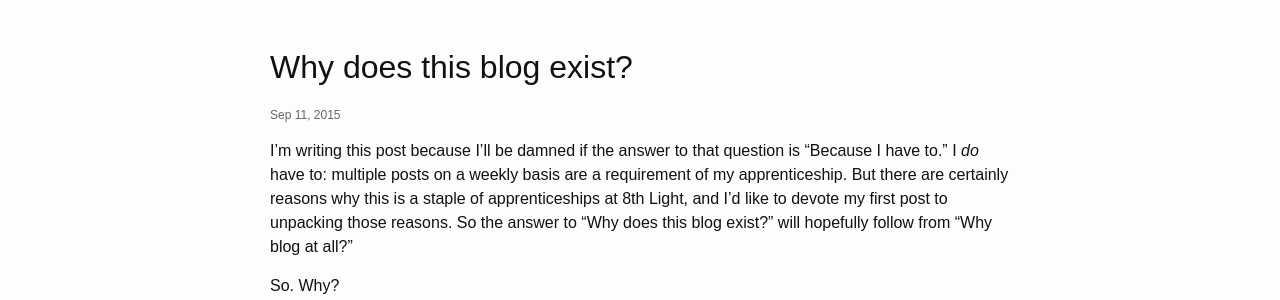
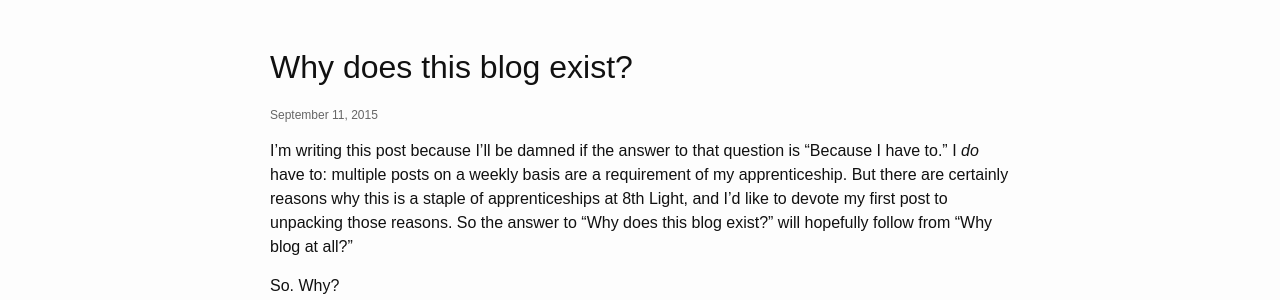
Before and after one commit to merecarvill/8th-light-apprenticeship-site, a Jekyll site: the page built from _posts/2015-09-11-why-does-this-blog-exist.markdown, in a window 1280 px wide. Shown: the part 196-496 px from the top of the page. Built offline with Jekyll 4.4.1, drawn with Linux system fonts in a browser that asks for light colours.

Commit message:
Eliminate hour and minute display for posts in site index

```diff
--- a/_layouts/post.html
+++ b/_layouts/post.html
@@ -5,7 +5,7 @@
   <br>
   <header class="post-header">
     <h1 class="post-title">{{ page.title }}</h1>
-    <p class="post-meta">{{ page.date | date: "%b %-d, %Y" }}{% if page.author %} • {{ page.author }}{% endif %}{% if page.meta %} • {{ page.meta }}{% endif %}</p>
+    <p class="post-meta">{{ page.date | date: "%B %d, %Y" }}{% if page.author %} • {{ page.author }}{% endif %}{% if page.meta %} • {{ page.meta }}{% endif %}</p>
   </header>
 
   <article class="post-content">
--- a/_posts/2015-09-11-why-does-this-blog-exist.markdown
+++ b/_posts/2015-09-11-why-does-this-blog-exist.markdown
@@ -1,7 +1,7 @@
 ---
-layout: post
-title:  "Why does this blog exist?"
-date:   2015-09-11
+layout:     post
+title:      "Why does this blog exist?"
+date:       2015-09-11
 categories: blogs apprenticeship
 ---
 I'm writing this post because I'll be damned if the answer to that question is "Because I have to." I *do* have to: multiple posts on a weekly basis are a requirement of my apprenticeship. But there are certainly reasons why this is a staple of apprenticeships at 8th Light, and I'd like to devote my first post to unpacking those reasons. So the answer to "Why does this blog exist?" will hopefully follow from "Why blog at all?"
--- a/index.html
+++ b/index.html
@@ -10,7 +10,7 @@
         <h3>
           <a class="post-link" href="{{ post.url | prepend: site.baseurl }}">{{ post.title }}</a>
         </h3>
-        <span class="post-meta">{{ post.date | date: "%b %-d, %Y %H:%m" }}</span>
+        <span class="post-meta">{{ post.date | date: "%B %d, %Y" }}</span>
         <hr id="line">
 		<div class="content">
 		{{ post.excerpt }}
```
